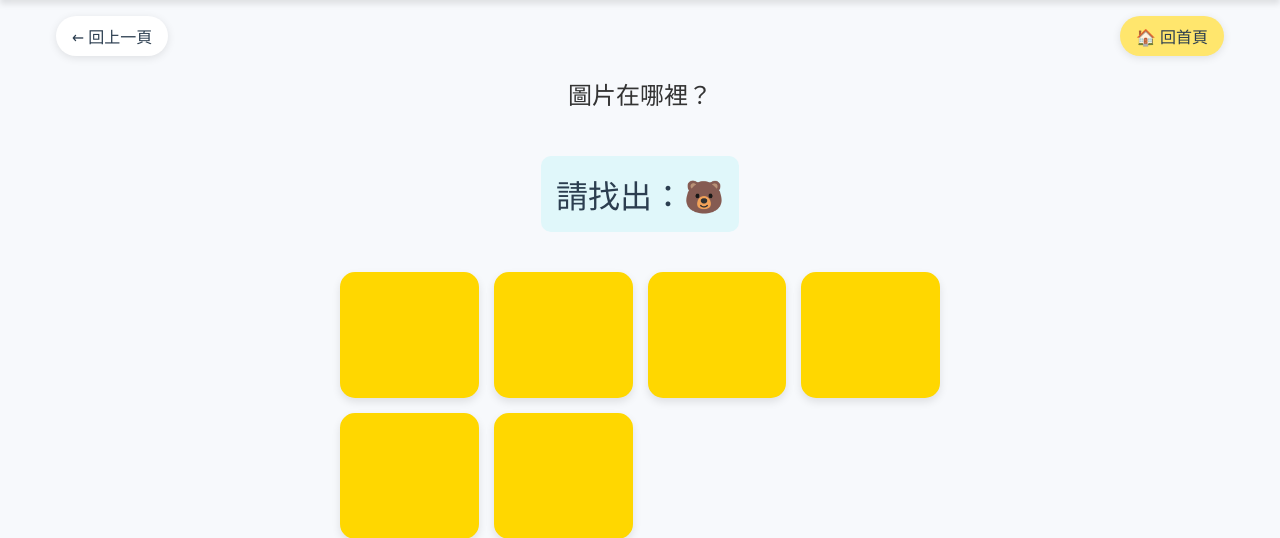
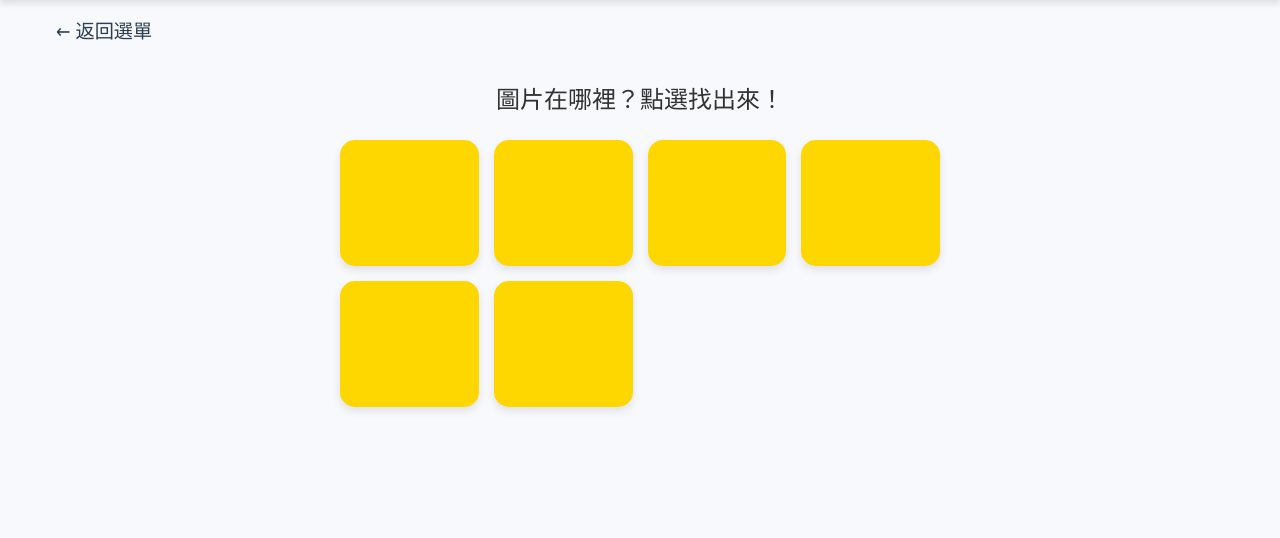
Before and after one commit to zzshcool/early-child-learn, a Spring Boot app: page /cognitive/memory-flip in a window 1280 px wide. Shown: the part 90-628 px from the top of the page. Run offline with Spring Boot 4, Linux system fonts and the light colour scheme.

Commit message:
圖卡優化

```diff
--- a/src/main/resources/templates/cognitive/memory_flip.html
+++ b/src/main/resources/templates/cognitive/memory_flip.html
@@ -3,7 +3,6 @@
 
 <head>
     <meta charset="UTF-8">
-    <meta name="viewport" content="width=device-width, initial-scale=1.0, maximum-scale=1.0, user-scalable=no">
     <title>圖像記憶 - 快樂學習樂園</title>
     <link rel="stylesheet" th:href="@{/css/style.css}">
     <style>
@@ -104,6 +103,12 @@
             animation: shake 0.5s;
             border-color: #ff5252;
         }
+
+        .countdown-big {
+            font-size: 3rem;
+            font-weight: bold;
+            color: #FF6B6B;
+        }
     </style>
 </head>
 
@@ -112,17 +117,14 @@
         <h1>圖像記憶翻翻卡</h1>
     </header>
     <main>
-        <div class="nav-container">
-            <a href="/cognitive/menu" class="nav-link">← 回上一頁</a>
-            <a href="/" class="nav-link home-link">🏠 回首頁</a>
-        </div>
+        <a href="/cognitive/menu" class="back-link">← 返回選單</a>
         <div class="game-container">
-            <div id="instruction" class="message">記住這些圖片的位置！</div>
-            <div id="target-container" class="hidden">
+            <div id="target-container">
                 <div class="target-display">
-                    請找出：<span id="target-emoji"></span>
+                    請記住：<span id="target-emoji"></span>
                 </div>
             </div>
+            <div id="instruction" class="message">記住這個圖片的位置！</div>
 
             <div class="cards-grid" id="cards-grid">
                 <!-- Cards will be generated here -->
@@ -150,12 +152,13 @@
             const grid = document.getElementById('cards-grid');
             const instruction = document.getElementById('instruction');
             const targetContainer = document.getElementById('target-container');
+            const targetEmoji = document.getElementById('target-emoji');
             const restartBtn = document.getElementById('restart-btn');
 
             grid.innerHTML = '';
-            targetContainer.classList.add('hidden');
+            targetContainer.classList.remove('hidden');
             restartBtn.classList.add('hidden');
-            instruction.textContent = '記住這些圖片的位置！';
+            instruction.textContent = '記住這個圖片的位置！';
             instruction.style.color = '#333';
 
             // Randomly select 4 to 8 cards
@@ -167,7 +170,12 @@
                 emoji: emoji
             }));
 
-            // Render cards
+            // Select target first (before showing cards)
+            const randomIndex = Math.floor(Math.random() * currentCards.length);
+            targetCard = currentCards[randomIndex];
+            targetEmoji.textContent = targetCard.emoji;
+
+            // Render cards (face-up initially)
             currentCards.forEach(card => {
                 const cardEl = document.createElement('div');
                 cardEl.className = 'memory-card';
@@ -179,12 +187,14 @@
 
             isGameActive = false;
 
-            // Countdown
-            let countdown = 2;
+            // Countdown 6 seconds
+            let countdown = 6;
+            instruction.innerHTML = `<span class="countdown-big">倒數 ${countdown} 秒</span>`;
             const timer = setInterval(() => {
-                instruction.textContent = `倒數 ${countdown} 秒...`;
                 countdown--;
-                if (countdown < 0) {
+                if (countdown > 0) {
+                    instruction.innerHTML = `<span class="countdown-big">倒數 ${countdown} 秒</span>`;
+                } else {
                     clearInterval(timer);
                     startGame();
                 }
@@ -195,24 +205,20 @@
             const cards = document.querySelectorAll('.memory-card');
             cards.forEach(card => card.classList.add('flipped'));
 
-            // Select target
-            const randomIndex = Math.floor(Math.random() * currentCards.length);
-            targetCard = currentCards[randomIndex];
-
             const instruction = document.getElementById('instruction');
             const targetContainer = document.getElementById('target-container');
-            const targetEmoji = document.getElementById('target-emoji');
 
-            instruction.textContent = '圖片在哪裡？';
-            targetEmoji.textContent = targetCard.emoji;
-            targetContainer.classList.remove('hidden');
+            // Hide the target hint
+            targetContainer.classList.add('hidden');
+            instruction.textContent = '圖片在哪裡？點選找出來！';
+            instruction.style.color = '#333';
 
             isGameActive = true;
         }
 
         function handleCardClick(cardEl, card) {
             if (!isGameActive) return;
-            // If already revealed or matched, ignore
+            // If already revealed, ignore
             if (!cardEl.classList.contains('flipped')) return;
 
             // Reveal the card
@@ -240,12 +246,14 @@
                 cardEl.classList.add('shake');
 
                 const instruction = document.getElementById('instruction');
-                instruction.textContent = '再試一次看看！';
+                instruction.textContent = '錯了！再試一次！';
                 instruction.style.color = '#ff5252';
 
                 setTimeout(() => {
                     cardEl.classList.remove('shake');
                     cardEl.classList.add('flipped'); // Cover back
+                    instruction.textContent = '圖片在哪裡？點選找出來！';
+                    instruction.style.color = '#333';
                     isGameActive = true; // Re-enable clicking
                 }, 800);
             }
```
